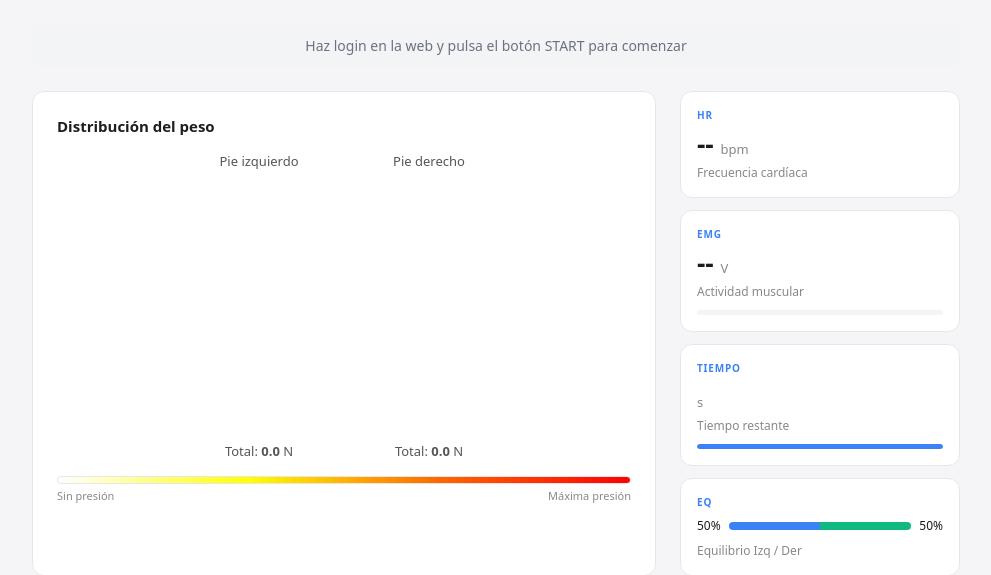
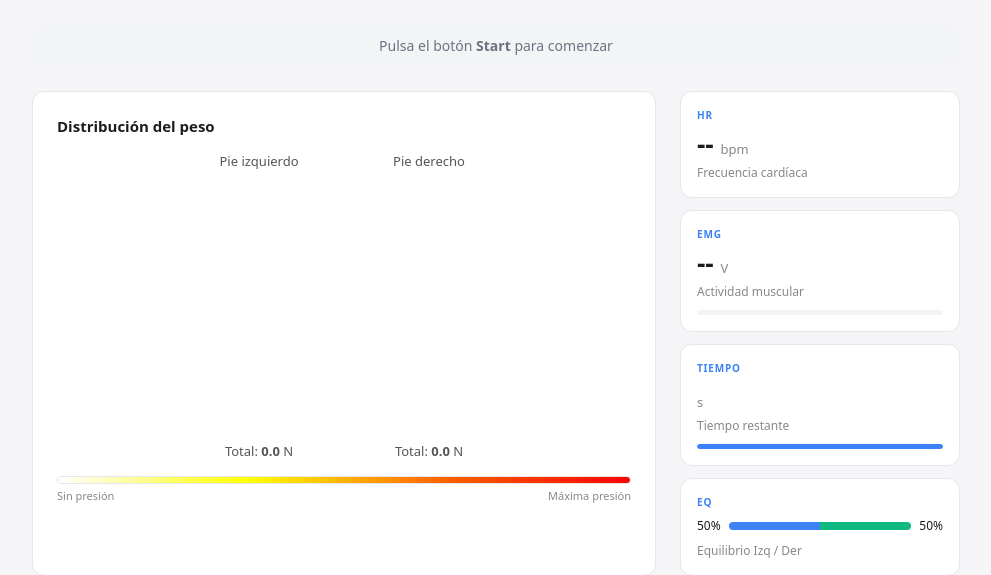
Before and after one commit to arcesara/physiotrack-app, a Flask app: template templates/sesion.html in a window 1280 px wide. Shown: the part 116-691 px from the top of the page, without its empty margins (144-1135 px from the left). Run offline with Flask 3, Linux system fonts and the light colour scheme; the template is opened without the code that fills it, so the values that code supplies are empty; some libraries are stand-ins or nearby versions.

Commit message:
sesion.html

```diff
--- a/templates/sesion.html
+++ b/templates/sesion.html
@@ -19,7 +19,7 @@
   </div>
 
   <div id="estado-banner" class="estado-banner estado-espera">
-    Haz login en la web y pulsa el botón START para comenzar
+    Pulsa el botón <strong>Start</strong> para comenzar
   </div>
 
   <div class="sesion-grid">
```
